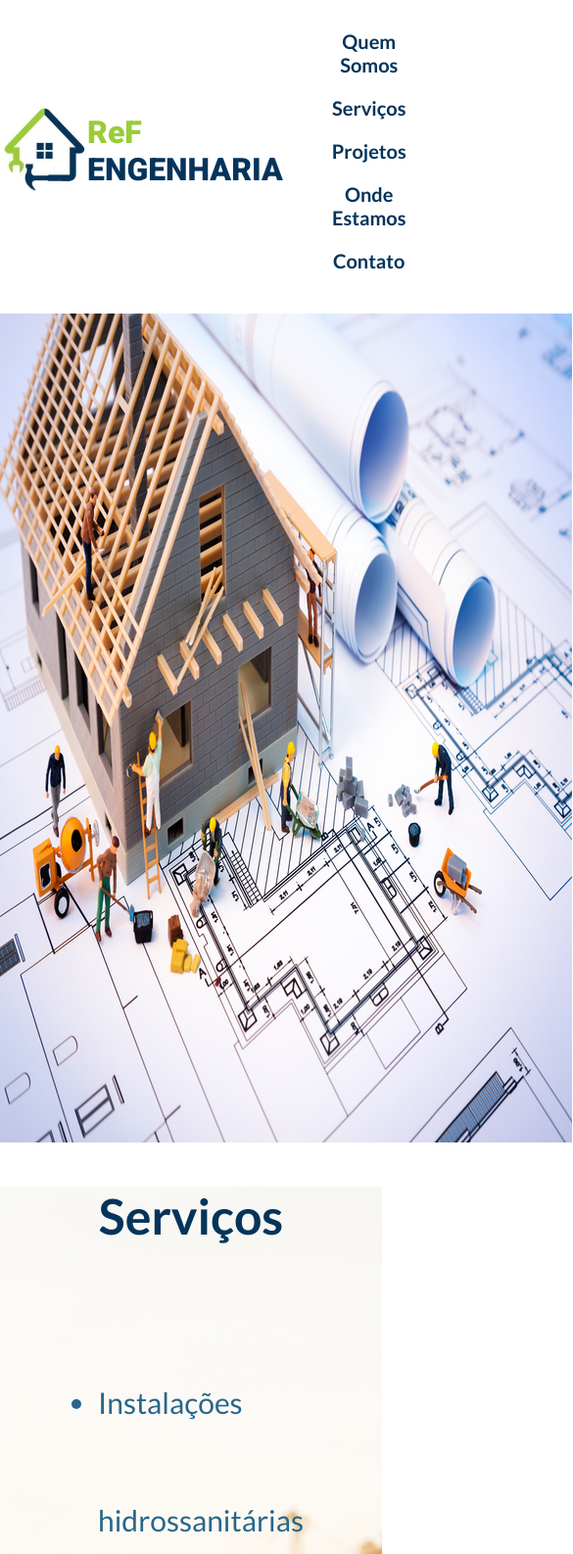
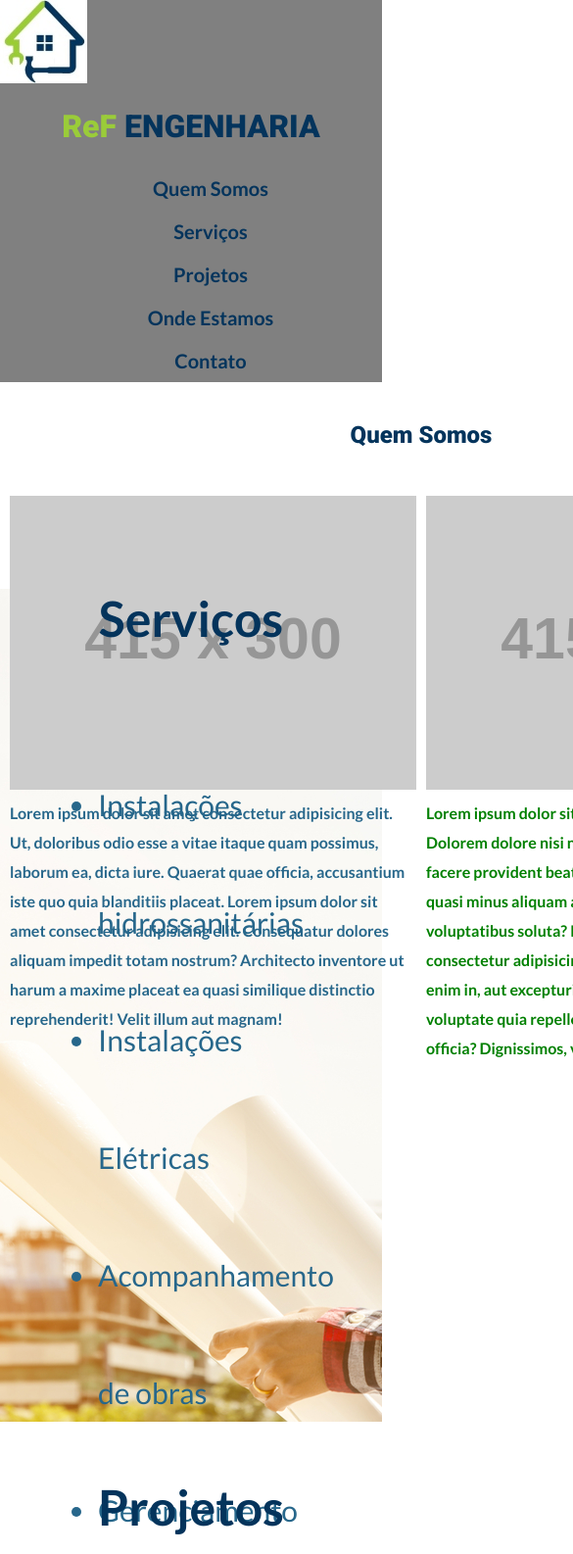
Before and after one commit to joaolucasdss/landing-page-engenharia, a plain HTML site: page index.html in a window 390 px wide. Shown: the top 1586 px of the page at 98% size, 585 px wide, since content can reach past the window. Drawn offline with Linux system fonts and the light colour scheme.

Commit message:
responsivo

```diff
--- a/index.html
+++ b/index.html
@@ -19,12 +19,12 @@
         rel="stylesheet">
 
     <link rel="stylesheet" href="src/css/style.css">
-    <link rel="stylesheet" href="src/css/responsive.css">
+
 </head>
 
 <body>
     <header class="cabecalho">
-        <a href="#"><img src="src/images/namuska.jpg"></a>
+        <a href="#"><img class="logo" src="src/images/namuska.jpg"></a>
         <h1><span class="primeiro-nome">ReF </span><span class="segundo-nome"> ENGENHARIA</span></h1>
           <nav>
             <ul>
@@ -114,11 +114,11 @@
                 <div class="redes-sociais">
                     <p class="numero-contato">(75) 99201-5673/ (75) 99825-1942 </p>
                     <a href="mailto: engcivilluvanor@gmail.com/ engenheirofelipe.freitas@gmail.com " target="_blank">
-                        <img class="gmail" title="logo Gmail" alt="Logo Gmail" src="src/images/iconegmail.png">
+                        <img class="gmail" title="Gmail" alt="Gmail" src="src/images/iconegmail.png">
                     </a>
 
                     <a href="https://www.instagram.com/ref.engenhariafsa/" target="_blank">
-                        <img class="instagram" title="Logo Instagram" alt="Logo Instagram" src="src/images/iconeinsta.png">
+                        <img class="instagram" title="Instagram" alt="Instagram" src="src/images/iconeinsta.png">
                     </a>
                 </div>
                 <div class="copyright">₢ 2021 ReF Engenharia</div>
--- a/src/css/style.css
+++ b/src/css/style.css
@@ -6,9 +6,6 @@ body {
     max-width: 1440px;
     margin: 0 auto;
     font-size: 1.6rem;
-    /* border-style: groove;
-    border-color: #04345C;
-    border-width: 20px; */
 }
 
 h1 {
@@ -54,7 +51,7 @@ main {
 .cabecalho {
     padding: 0px;
     position: relative;
-    background-color: white;
+    background-color: gray;
     display: flex;
     align-items: center;
 }
@@ -119,7 +116,7 @@ main {
 }
 
 .servicos {
-    background: url(../images/pp.jpg);
+    background: url(../images/pp.jpg) center center no-repeat;
     height: 850px;
 }
 
@@ -249,3 +246,66 @@ main {
     font-family: 'Lato', sans-serif;
     color: #04345C;
 }
+
+@media (max-width: 979px) {
+
+    .cabecalho .logo {
+        position: relative;
+        margin: 0 auto;
+    }
+
+    h1 {
+        display: block;
+        text-align: center;
+    }
+
+    h2 {
+        display: block;
+    }
+
+    .cabecalho {
+        display: block;
+    }
+
+    .cabecalho nav {
+        display: block;
+        position: static;
+        text-align: center;
+        width: 100%;
+    }
+
+    .cabecalho ul li {
+        display: block;
+    }
+
+    .quem-somos {
+        display: block;
+    }
+
+    .imagem-quem-somos {
+        display: none;
+    }
+
+    .servicos {
+        display: block;
+        background-size: cover;
+    }
+
+    .projetos {
+        display: block;
+    }
+
+    .imagens-projetos {
+        display: block;
+        position: relative;
+        left: 25%;
+    }
+
+    .onde-estamos {
+        display: block;
+    }
+
+    .rodape {
+        display: block;
+    }
+}
```
